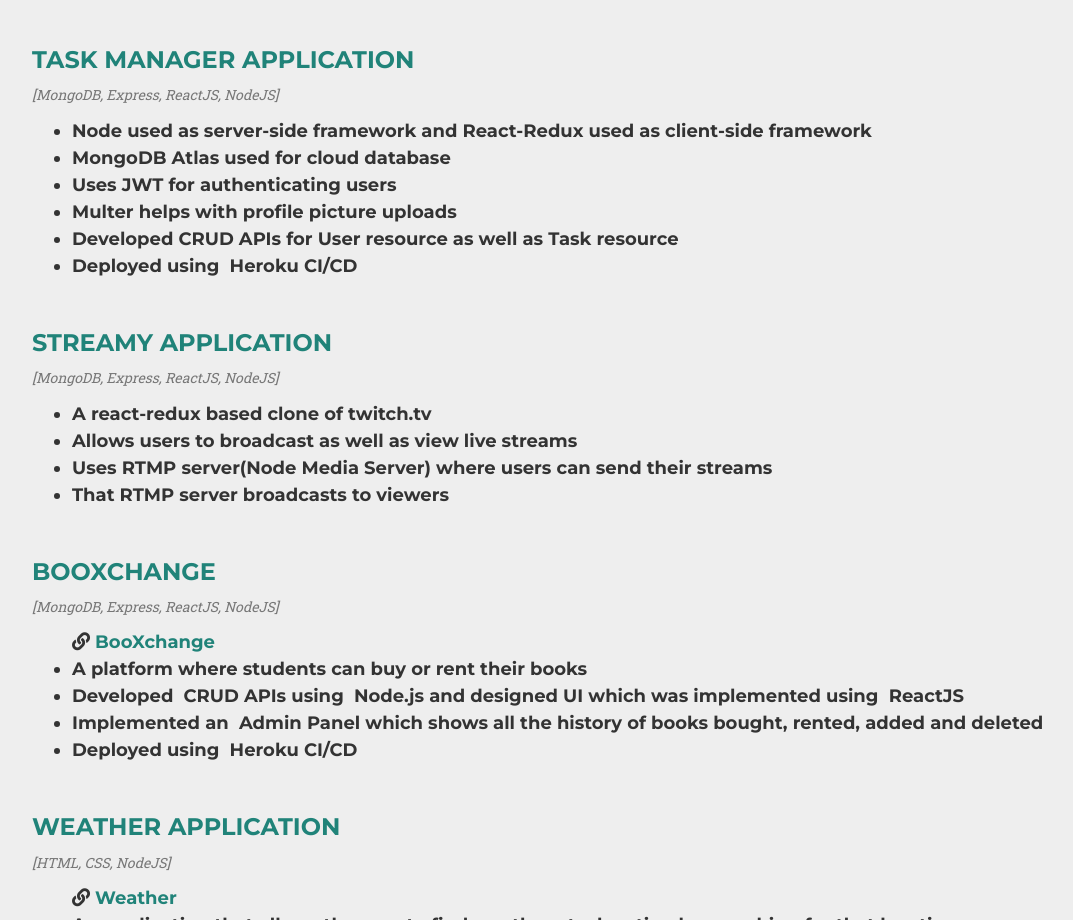
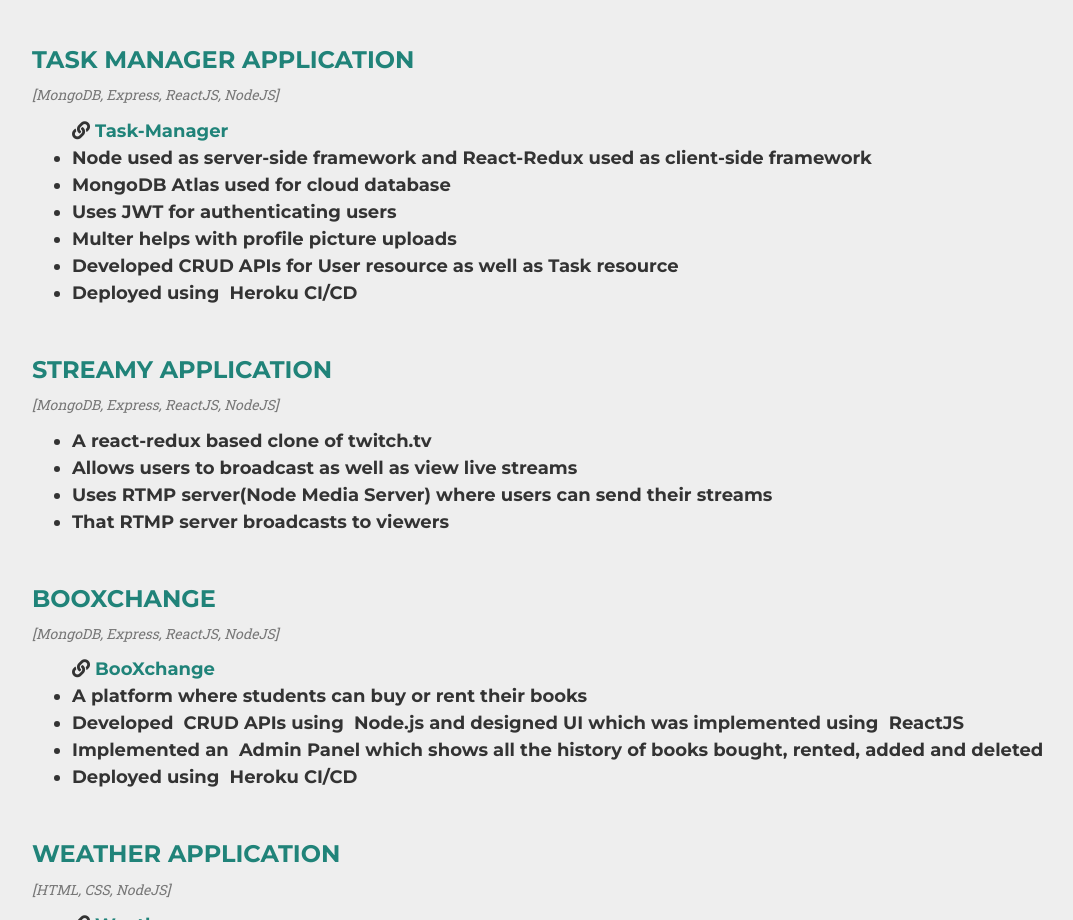
Before and after one commit to jainam2907/jainam2907.github.io, a plain HTML site: page index.html in a window 1280 px wide. Shown: the part 2573-3493 px from the top of the page, without its empty margins (38-1111 px from the left). Drawn offline with nearby package versions, Linux system fonts and the light colour scheme; a script that the page names is missing; a web font is replaced by a local one.

Commit message:
Adding Task-manager link

```diff
--- a/index.html
+++ b/index.html
@@ -160,7 +160,7 @@
                         <p class="section-subheading text-muted"><i>[MongoDB, Express, ReactJS, NodeJS]</i></p>
                         <h4>
                             <ul>
-                                <!-- <i class="fas fa-link"></i><a href="https://task-manager-20.herokuapp.com/"/> Task-Manager</a> -->
+                                <i class="fas fa-link"></i><a href="https://task-manager-20.herokuapp.com/"/> Task-Manager</a>
                                 <li>Node used as server-side framework and React-Redux used as client-side framework</li>
                                 <li>MongoDB Atlas used for cloud database</li>
                                 <li>Uses JWT for authenticating users</li>
```
